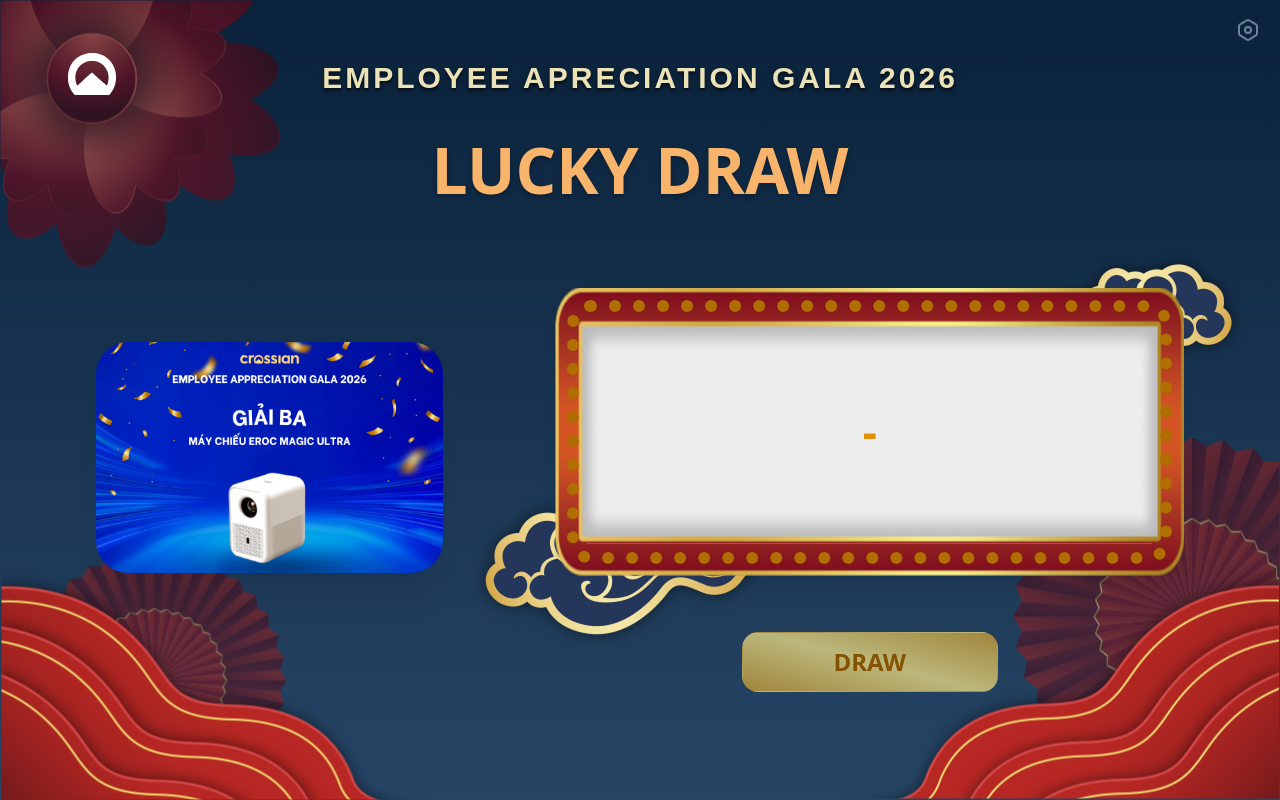
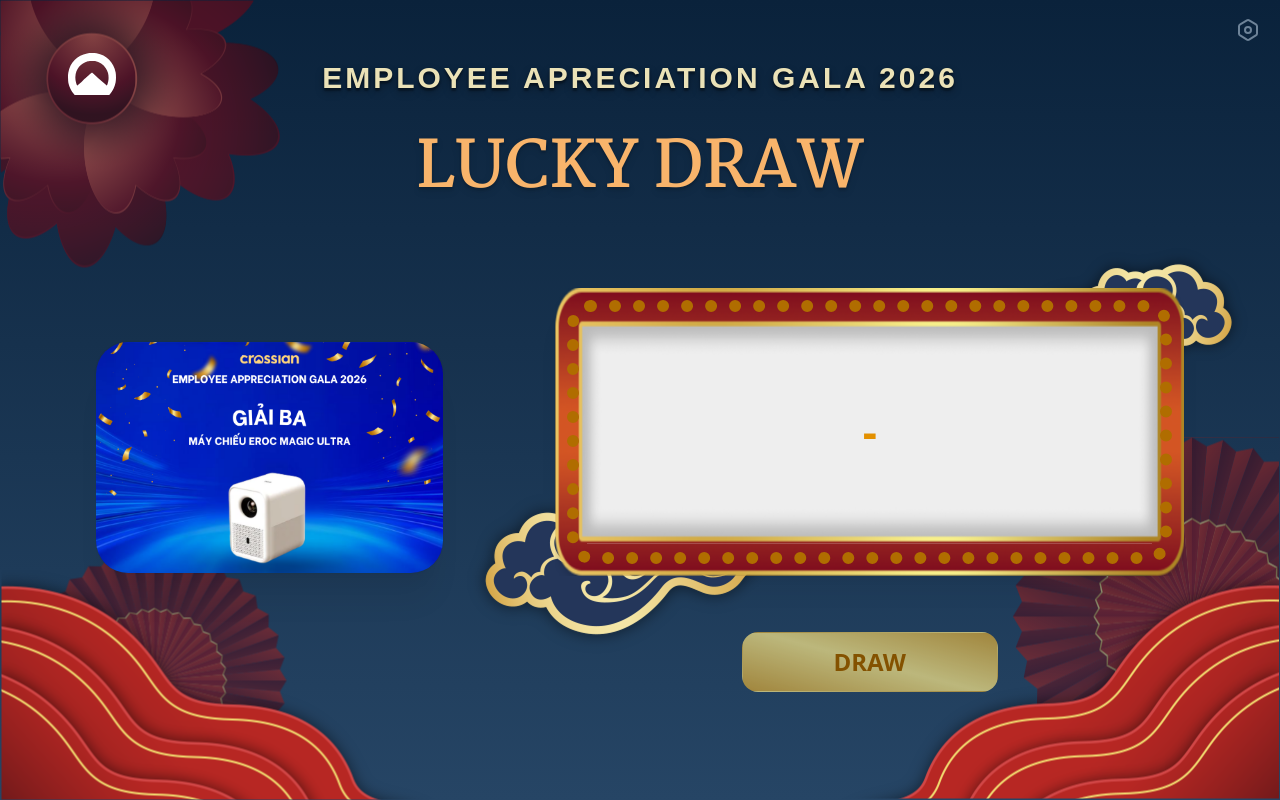
Before and after one commit to vmnghia/crossian-raffle, a Next.js app: page / in a window 1280 px wide. Built offline with nearby package versions, Linux system fonts and the light colour scheme; a web font is replaced by a local one.

Commit message:
update lucky draw title font

```diff
--- a/src/app/page.tsx
+++ b/src/app/page.tsx
@@ -1,4 +1,5 @@
 import { Box, Center, Grid, GridCol, Stack, Text, Title } from '@mantine/core';
+import { Martel } from 'next/font/google';
 
 import Flower from './flower.svg';
 import LeftDecor from './left.svg';
@@ -6,6 +7,11 @@
 
 import { PrizeImage } from '@/components/PrizeImage';
 import { Raffle } from '@/components/Raffle';
+
+const martel = Martel({
+	subsets: ['latin'],
+	weight: ['400', '700'],
+});
 
 const Home = () => {
 	return (
@@ -24,7 +30,7 @@
 			</Text>
 			<Title
 				c='amber.3'
-				className='text-center text-shadow-lg'
+				className={`text-center font-bold text-shadow-lg ${martel.className}`}
 				size={64}
 			>
 				LUCKY DRAW
```
